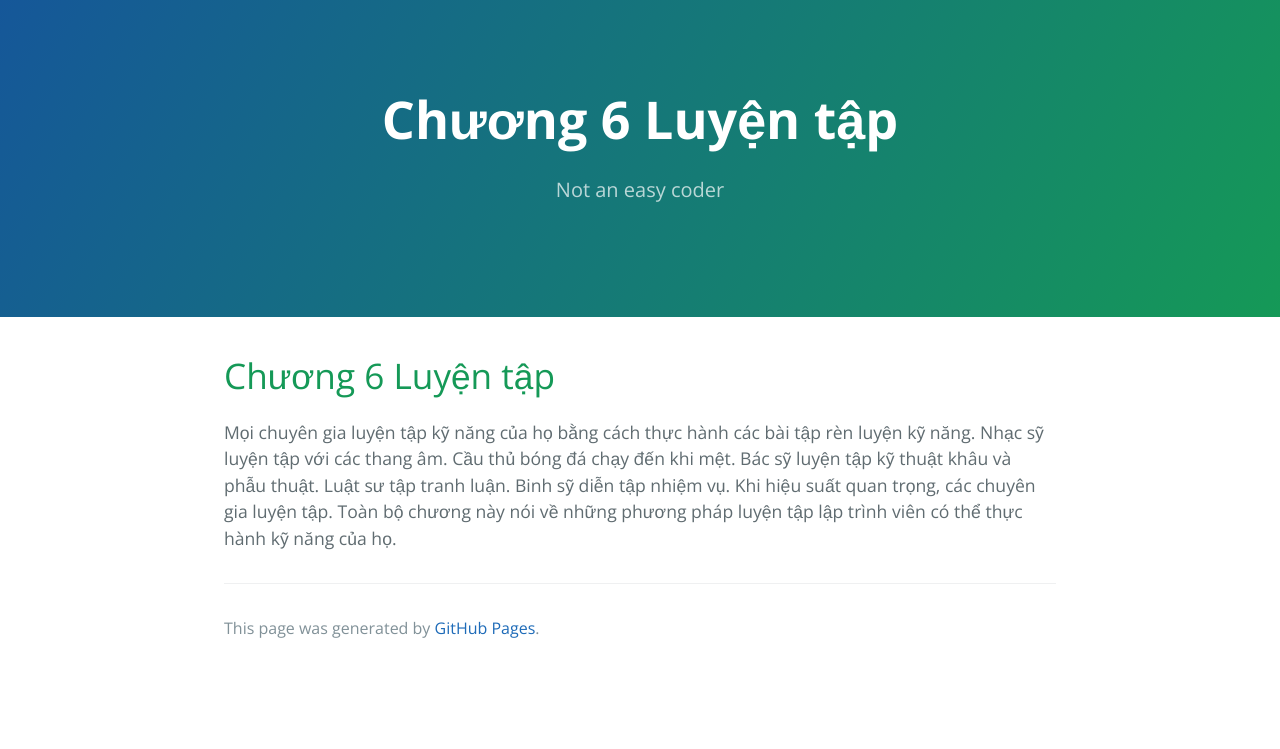
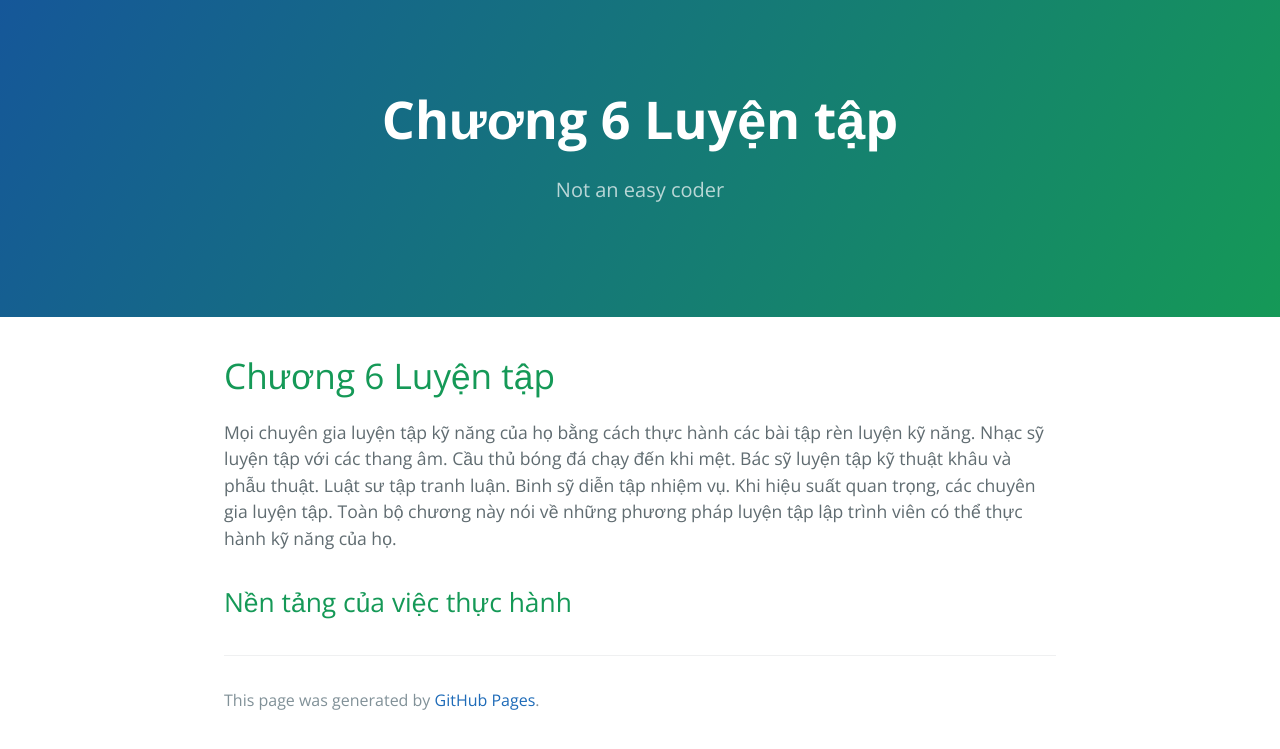
Before and after one commit to HaiBV/haibv.github.io, a Jekyll site: the page built from clean-coder/chapter-6-practicing.md, in a window 1280 px wide. Shown: the top 749 px of the page. Built offline with Jekyll 4.4.1, drawn with Linux system fonts in a browser that asks for light colours; our own code applies the rules of GitHub Pages for plain Markdown files.

Commit message:
Update The Clean Coder - Chapter 6 Practicing

```diff
--- a/clean-coder/chapter-6-practicing.md
+++ b/clean-coder/chapter-6-practicing.md
@@ -5,3 +5,5 @@ layout: default
 # Chương 6 Luyện tập
 
 Mọi chuyên gia luyện tập kỹ năng của họ bằng cách thực hành các bài tập rèn luyện kỹ năng. Nhạc sỹ luyện tập với các thang âm. Cầu thủ bóng đá chạy đến khi mệt. Bác sỹ luyện tập kỹ thuật khâu và phẫu thuật. Luật sư tập tranh luận. Binh sỹ diễn tập nhiệm vụ. Khi hiệu suất quan trọng, các chuyên gia luyện tập. Toàn bộ chương này nói về những phương pháp luyện tập lập trình viên có thể thực hành kỹ năng của họ.
+
+## Nền tảng của việc thực hành
```
